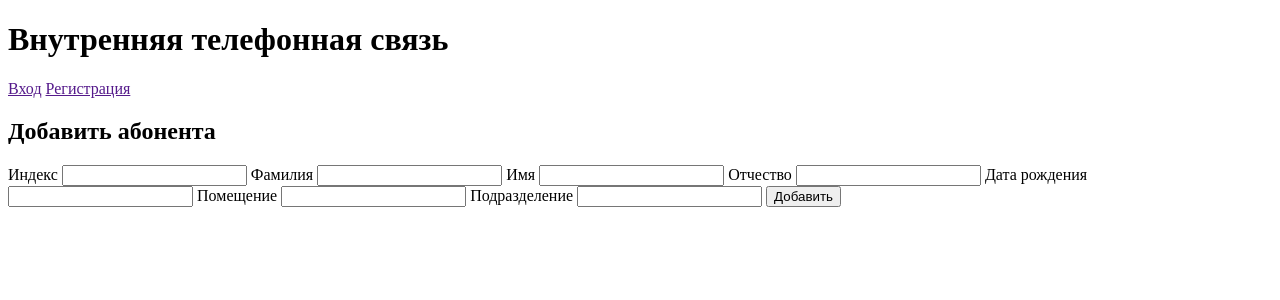
After one commit to AndreyChernetsov/Pract1, a PHP site: template views/site/addsubscribers.php in a window 1280 px wide. The commit adds this page. Shown: the top 300 px of the page. Run offline with PHP 8.4, Linux system fonts and the light colour scheme; the template is opened without the code that fills it, so the values that code supplies are empty.

Commit message:
Индивидуальные задания

```diff
--- a/app/Model/User.php
+++ b/app/Model/User.php
@@ -12,11 +12,12 @@ class User extends Model implements IdentityInterface
 
    public $timestamps = false;
    protected $fillable = [
-       'name',
        'login',
-       'password'
+       'password',
+       'role'
    ];
 
+   //Шифровка пароля
    protected static function booted()
    {
        static::created(function ($user) {
--- a/config/db.php
+++ b/config/db.php
@@ -2,7 +2,7 @@
 return [
    'driver' => 'mysql',
    'host' => 'localhost',
-   'database' => 'mvc',
+   'database' => 'itc',
    'username' => 'root',
    'password' => '',
    'charset' => 'utf8',
--- a/core/Src/Auth/Auth.php
+++ b/core/Src/Auth/Auth.php
@@ -57,5 +57,4 @@ class Auth
        Session::clear('id');
        return true;
    }
-
 }
--- a/routes/web.php
+++ b/routes/web.php
@@ -7,3 +7,9 @@ Route::add('GET', '/hello', [Controller\Site::class, 'hello'])
 Route::add(['GET', 'POST'], '/signup', [Controller\Site::class, 'signup']);
 Route::add(['GET', 'POST'], '/login', [Controller\Site::class, 'login']);
 Route::add('GET', '/logout', [Controller\Site::class, 'logout']);
+Route::add('GET', '/addsubscribers', [Controller\Site::class, 'addsubscribers']);
+Route::add('GET', '/addphone', [Controller\Site::class, 'addphone']);
+Route::add('GET', '/subphone', [Controller\Site::class, 'subphone']);
+Route::add('GET', '/addroom', [Controller\Site::class, 'addroom']);
+Route::add('GET', '/adddepartment', [Controller\Site::class, 'adddepartment']);
+Route::add('GET', '/adminhello', [Controller\Site::class, 'adminhello']);
--- a/views/layouts/main.php
+++ b/views/layouts/main.php
@@ -5,12 +5,12 @@
    <meta name="viewport"
          content="width=device-width, user-scalable=no, initial-scale=1.0, maximum-scale=1.0, minimum-scale=1.0">
    <meta http-equiv="X-UA-Compatible" content="ie=edge">
-   <title>Pop it MVC</title>
+   <title>PRAC1</title>
 </head>
 <body>
 <header>
+    <h1>Внутренняя телефонная связь</h1>
    <nav>
-       <a href="<?= app()->route->getUrl('/hello') ?>">Главная</a>
        <?php
        if (!app()->auth::check()):
            ?>
@@ -19,7 +19,13 @@
        <?php
        else:
            ?>
-           <a href="<?= app()->route->getUrl('/logout') ?>">Выход (<?= app()->auth::user()->name ?>)</a>
+            <a href="<?= app()->route->getUrl('/hello') ?>">Главная</a>
+            <a href="<?= app()->route->getUrl('/addsubscribers') ?>">Добавить абонента</a>
+            <a href="<?= app()->route->getUrl('/addphone') ?>">Добавить телефон</a>
+            <a href="<?= app()->route->getUrl('/subphone') ?>">Прикрепить абонента к номеру телефона</a>
+            <a href="<?= app()->route->getUrl('/addroom') ?>">Добавить помещение</a>
+            <a href="<?= app()->route->getUrl('/adddepartment') ?>">Добавить подразделение</a>
+            <a href="<?= app()->route->getUrl('/logout') ?>">Выход "<?= app()->auth::user()->login ?>"</a>
        <?php
        endif;
        ?>
--- /dev/null
+++ b/views/site/adddepartment.php
@@ -0,0 +1,6 @@
+<h2>Добавить подразделение</h2>
+<form method="post">
+    <label>Название <input type="password" name="password"></label>
+    <label>Вид подразделения <input type="text" name="name"></label>
+    <button>Добавить</button>
+</form>
--- /dev/null
+++ b/views/site/addsubscribers.php
@@ -0,0 +1,11 @@
+<h2>Добавить абонента</h2>
+<form method="post">
+    <label>Индекс <input type="password" name="password"></label>
+    <label>Фамилия <input type="text" name="name"></label>
+    <label>Имя <input type="text" name="login"></label>
+    <label>Отчество <input type="password" name="password"></label>
+    <label>Дата рождения <input type="password" name="password"></label>
+    <label>Помещение <input type="password" name="password"></label>
+    <label>Подразделение <input type="password" name="password"></label>
+    <button>Добавить</button>
+</form>
--- a/views/site/hello.php
+++ b/views/site/hello.php
@@ -1 +1,7 @@
 <h2><?= $message ?? ''; ?></h2>
+
+<h3>Текущие абоненты:</h3>
+<h3>Текущие номера:</h3>
+<h3>Текущие помещения:</h3>
+<h3>Текущие подразделения:</h3>
+<h3>Прикреплённые абоненты к телефону:</h3>
--- a/views/site/signup.php
+++ b/views/site/signup.php
@@ -1,8 +1,8 @@
 <h2>Регистрация нового пользователя</h2>
 <h3><?= $message ?? ''; ?></h3>
 <form method="post">
-   <label>Имя <input type="text" name="name"></label>
    <label>Логин <input type="text" name="login"></label>
    <label>Пароль <input type="password" name="password"></label>
+   <label>Роль <input type="text" name="role"></label>
    <button>Зарегистрироваться</button>
 </form>
--- /dev/null
+++ b/views/site/subphone.php
@@ -0,0 +1,6 @@
+<h2>Прикрепить абонент к номеру</h2>
+<form method="post">
+    <label>Индекс абонента <input type="password" name="password"></label>
+    <label>Индекс телефона <input type="text" name="name"></label>
+    <button>Добавить</button>
+</form>
```
Also changed, not shown: app/Controller/Site.php (+29 -3 lines), views/site/addphone.php (added, +7 -0 lines), views/site/addroom.php (added, +7 -0 lines), views/site/adminhello.php (added, +7 -0 lines), views/site/login.php (+9 -6 lines), 1 other file.
